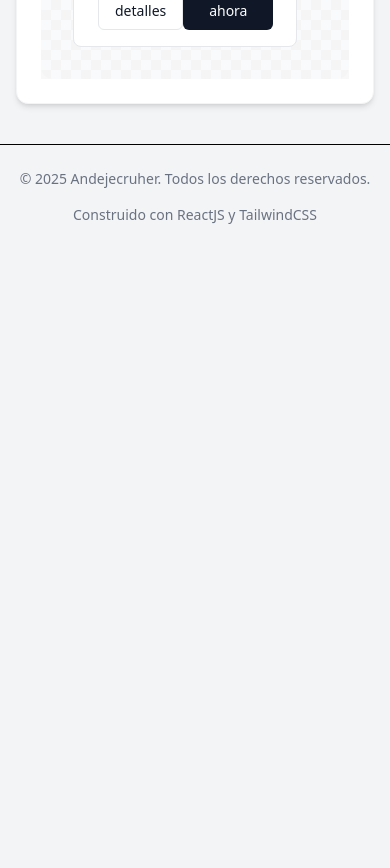
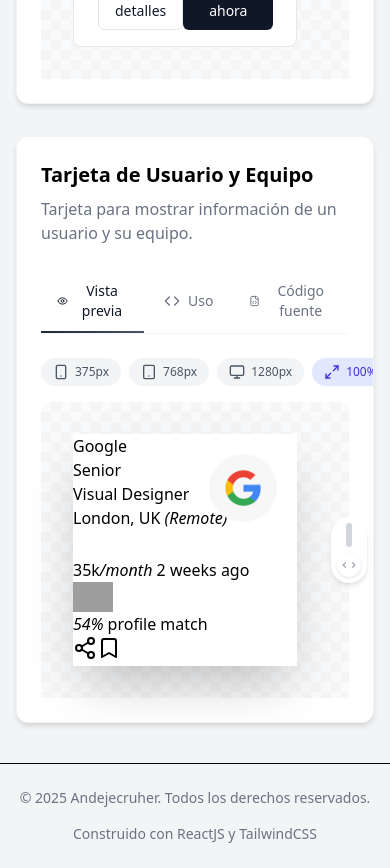
Before and after one commit to Andejecruher/tailwind-react-components, a React (Vite) app: page /tarjetas in a window 390 px wide. Shown: the part 1720-2588 px from the top of the page. Before the commit the page ends 1969 px from the top, so only its background shows below. Built offline with nearby package versions, Linux system fonts and the light colour scheme; grey boxes are pictures that could not be loaded.

Commit message:
feat: Agregar componente CardUserTeam y estilos para imágenes responsivas

```diff
--- /dev/null
+++ b/src/components/cards/card-user-team.tsx
@@ -0,0 +1,35 @@
+import logo from "@src/assets/logos/google.png";
+import { Share2, Bookmark } from "lucide-react";
+
+export function CardUserTeam() {
+    return (
+        <div className="bg-white shadow-2xl pt-0 max-w-[500px] relative md:rounded-3xl md:w-[80vw] md:pt-7 ">
+            <img src={logo} className="absolute top-5 right-5 left-auto translate-0 border-transparent clamp-img-card md:top-0 md:left-[50%] md:-translate-x-1/2" />
+            <div className="text-left">
+                <h2>Google</h2>
+                <h3>Senior</h3>
+                <h4>Visual Designer</h4>
+                <h5 className="mb-7">London, UK <em>(Remote)</em></h5>
+            </div>
+            <div className="details">
+                <span className="salary"> 35k<em>/month</em> </span>
+                <span className="date"> 2 weeks ago </span>
+            </div>
+            <div className="footer">
+                <div className="badge">
+                    <img src="https://avatar.iran.liara.run/public/boy" className="w-10" />
+                    <p className="text-muted">
+                        <em> 54% </em>
+                        <span className="inline"> profile match </span>
+                    </p>
+                </div>
+                <button>
+                    <span className="material-symbols-outlined"> <Share2 className="w-auto h-auto" /> </span>
+                </button>
+                <button>
+                    <span className="material-symbols-outlined"> <Bookmark className="w-auto h-auto" /> </span>
+                </button>
+            </div>
+        </div>
+    );
+}
--- a/src/pages/Cards.tsx
+++ b/src/pages/Cards.tsx
@@ -3,14 +3,18 @@ import { ComponentPreview } from "@src/components/ui/component-preview"
 // Importing the components for the cards
 import { BasicCard } from "@src/components/cards/basic-card"
 import { ProductCard } from "@src/components/cards/product-card"
+import { CardUserTeam } from "@src/components/cards/card-user-team"
 
 // Importing the code for component preview
 import basicCardSource from "@src/components/cards/basic-card.tsx?raw"
 import productCardSource from "@src/components/cards/product-card.tsx?raw"
+import cardUserTeamSource from "@src/components/cards/card-user-team.tsx?raw"
 
 export default function CardsPage() {
   return (
     <div className="grid gap-8">
+
+      {/* Card Basic */}
       <ComponentPreview
         id="basica"
         title="Tarjeta Básica"
@@ -35,6 +39,7 @@ export default function CardsPage() {
         sourceCode={basicCardSource} // Pass the source code as a prop
       />
 
+      {/* Card Producto */}
       <ComponentPreview
         id="producto"
         title="Tarjeta de Producto"
@@ -62,6 +67,21 @@ export default function CardsPage() {
         }}
         sourceCode={productCardSource} // Pass the source code as a prop
       />
+
+      {/* Card Usuario y Equipo */}
+      <ComponentPreview
+        id="userteam"
+        title="Tarjeta de Usuario y Equipo"
+        description="Tarjeta para mostrar información de un usuario y su equipo."
+        component={
+          <CardUserTeam />
+        }
+        componentName="CardUserTeam"
+        componentProps={{}}
+        sourceCode={cardUserTeamSource}
+      />
+
+
     </div>
   )
 }
--- a/src/styles/index.css
+++ b/src/styles/index.css
@@ -57,6 +57,10 @@
   --color-chart-3: 240 5% 64.9%;
   --color-chart-4: 0 62.8% 30.6%;
   --color-chart-5: 240 3.7% 15.9%;
+}
+
+@utility clamp-img-card {
+  width: clamp(68px, 10vw, 80px);
 }
 
 @keyframes float {
```
Also changed, not shown: src/assets/logos/google.png (added).
